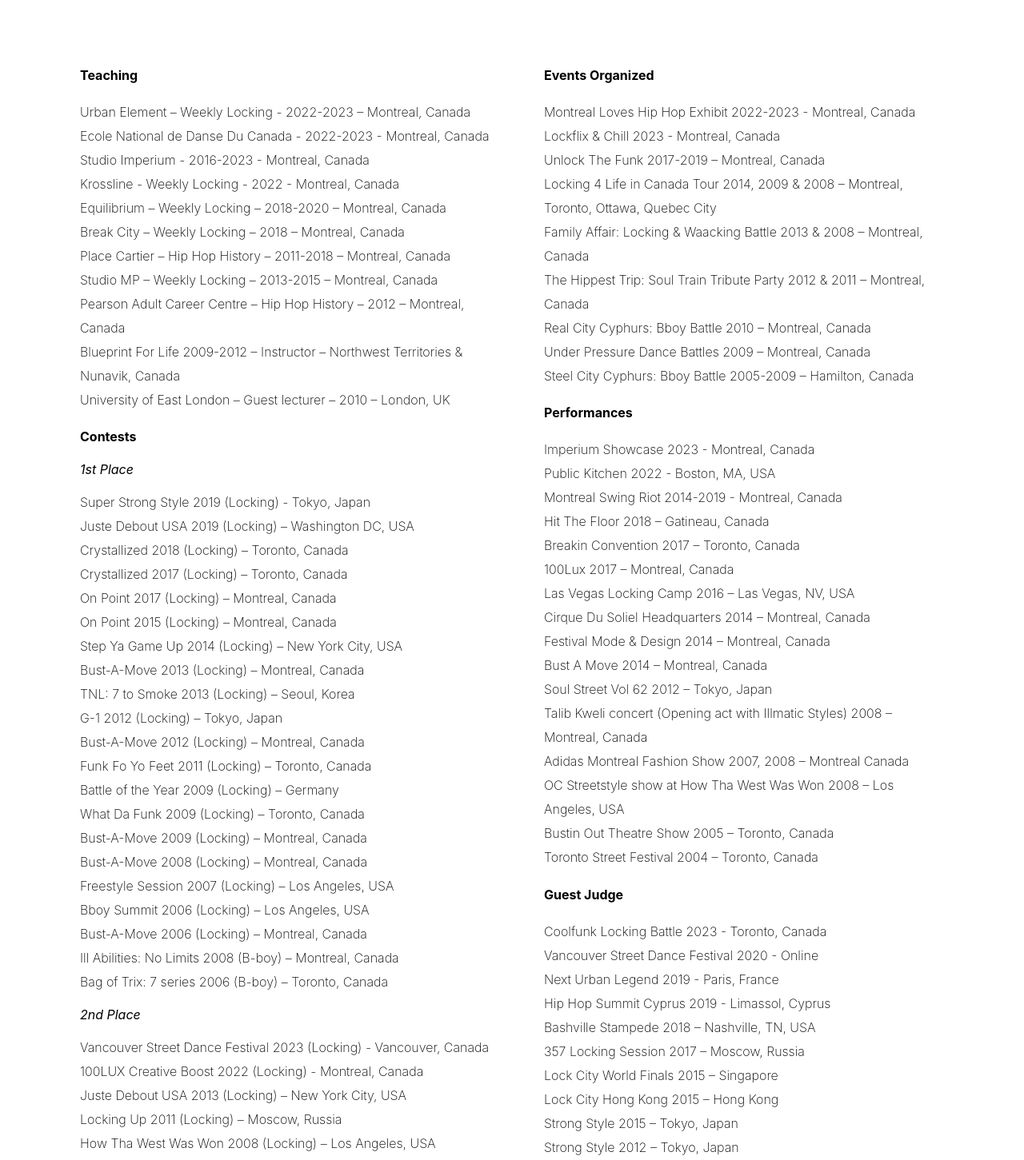
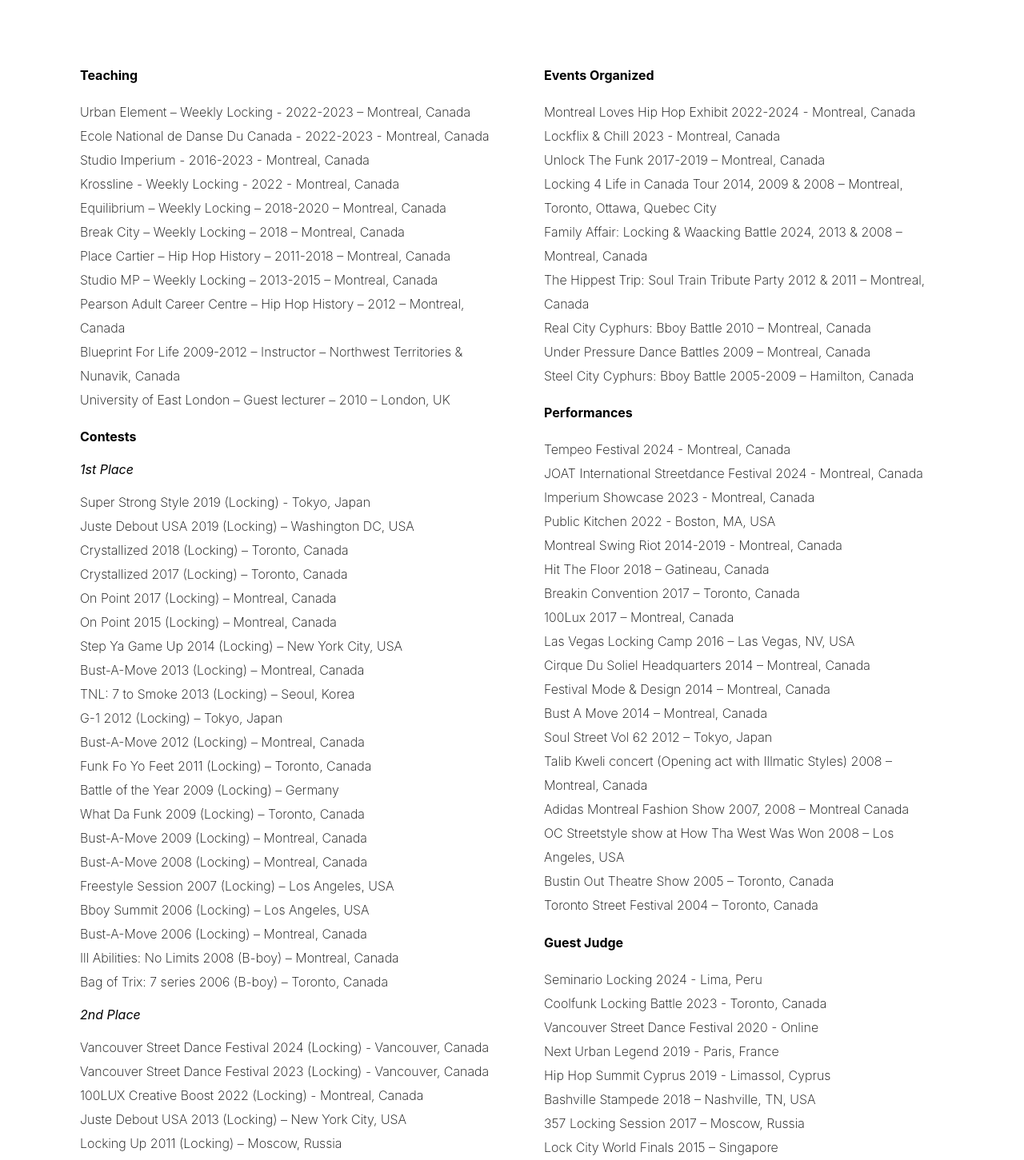
Before and after one commit to Scramblelock/scramble-website, a Next.js app: page /about in a window 1280 px wide. Shown: the part 2600-4051 px from the top of the page at 80% size. Built offline with nearby package versions, Linux system fonts and the light colour scheme.

Commit message:
bio and video updates

```diff
--- a/const.js
+++ b/const.js
@@ -186,6 +186,7 @@
   {
     placement: '2nd Place',
     description: [
+      `Vancouver Street Dance Festival 2024 (Locking) - Vancouver, Canada`,
       `Vancouver Street Dance Festival 2023 (Locking) - Vancouver, Canada`,
       `100LUX Creative Boost 2022 (Locking) - Montreal, Canada`,
       `Juste Debout USA 2013 (Locking) – New York City,
@@ -220,13 +221,13 @@
 ]
 
 export const EVENTS = [
-  `Montreal Loves Hip Hop Exhibit 2022-2023 - Montreal, Canada`,
+  `Montreal Loves Hip Hop Exhibit 2022-2024 - Montreal, Canada`,
   `Lockflix & Chill 2023 - Montreal, Canada`,
   `Unlock The Funk 2017-2019 – Montreal, Canada`,
   `Locking 4 Life in
   Canada Tour 2014, 2009 & 2008 – Montreal, Toronto, Ottawa, Quebec
   City`,
-  `Family Affair: Locking & Waacking Battle 2013 & 2008 –
+  `Family Affair: Locking & Waacking Battle 2024, 2013 & 2008 –
   Montreal, Canada`,
   `The Hippest Trip: Soul Train Tribute Party 2012 &
   2011 – Montreal, Canada`,
@@ -239,6 +240,8 @@
 ]
 
 export const PERFORMANCES = [
+  `Tempeo Festival 2024 - Montreal, Canada`,
+  `JOAT International Streetdance Festival 2024 - Montreal, Canada`,
   `Imperium Showcase 2023 - Montreal, Canada`,
   `Public Kitchen 2022 - Boston, MA, USA`,
   `Montreal Swing Riot 2014-2019 - Montreal, Canada`,
@@ -266,6 +269,7 @@
 ]
 
 export const JUDGE_EVENTS = [
+  `Seminario Locking 2024 - Lima, Peru`,
   `Coolfunk Locking Battle 2023 - Toronto, Canada`,
   `Vancouver Street Dance Festival 2020 - Online`,
   `Next Urban Legend 2019 - Paris, France`,
@@ -355,11 +359,18 @@
 ]
 
 export const VIDEOS = [
+  { url: 'https://youtu.be/w2qbBFh1czk' },
+  { url: 'https://youtu.be/ua5eVIbmZTA' },
+  { url: 'https://youtu.be/-yxSCn5qASU' },
+  { url: 'https://youtu.be/nVo5xUls5lU' },
   { url: 'https://www.youtube.com/watch?v=e_Pu2oSzX7I' },
   { url: 'https://www.youtube.com/watch?v=aVq9m7717is' },
+  { url: 'https://www.youtube.com/watch?v=OEXK95y2okY' },
   { url: 'https://www.youtube.com/watch?v=xga90SY2KWE' },
+  { url: 'https://youtu.be/G9PBSZellbc' },
   { url: 'https://www.youtube.com/watch?v=64YJaAqSxso' },
   { url: 'https://www.youtube.com/watch?v=VT35LClC_Mo' },
+  { url: 'https://youtu.be/EgIePGitfe4' },
   { url: 'https://www.youtube.com/watch?v=7wXznuqWsZQ' },
   { url: 'https://www.youtube.com/watch?v=F2P6uwSMjR8' },
   { url: 'https://www.youtube.com/watch?v=po4un8hTERU' },
```
